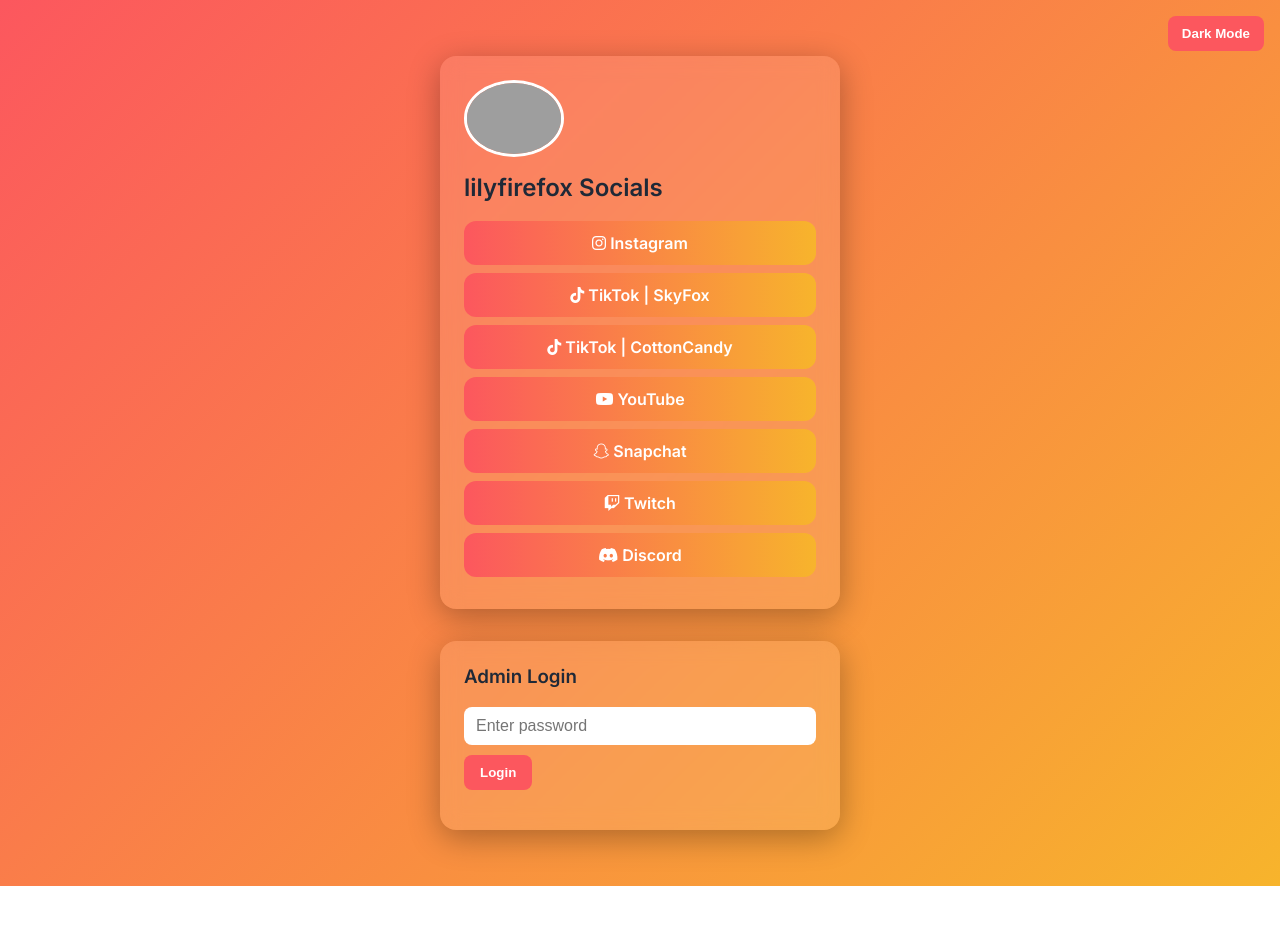
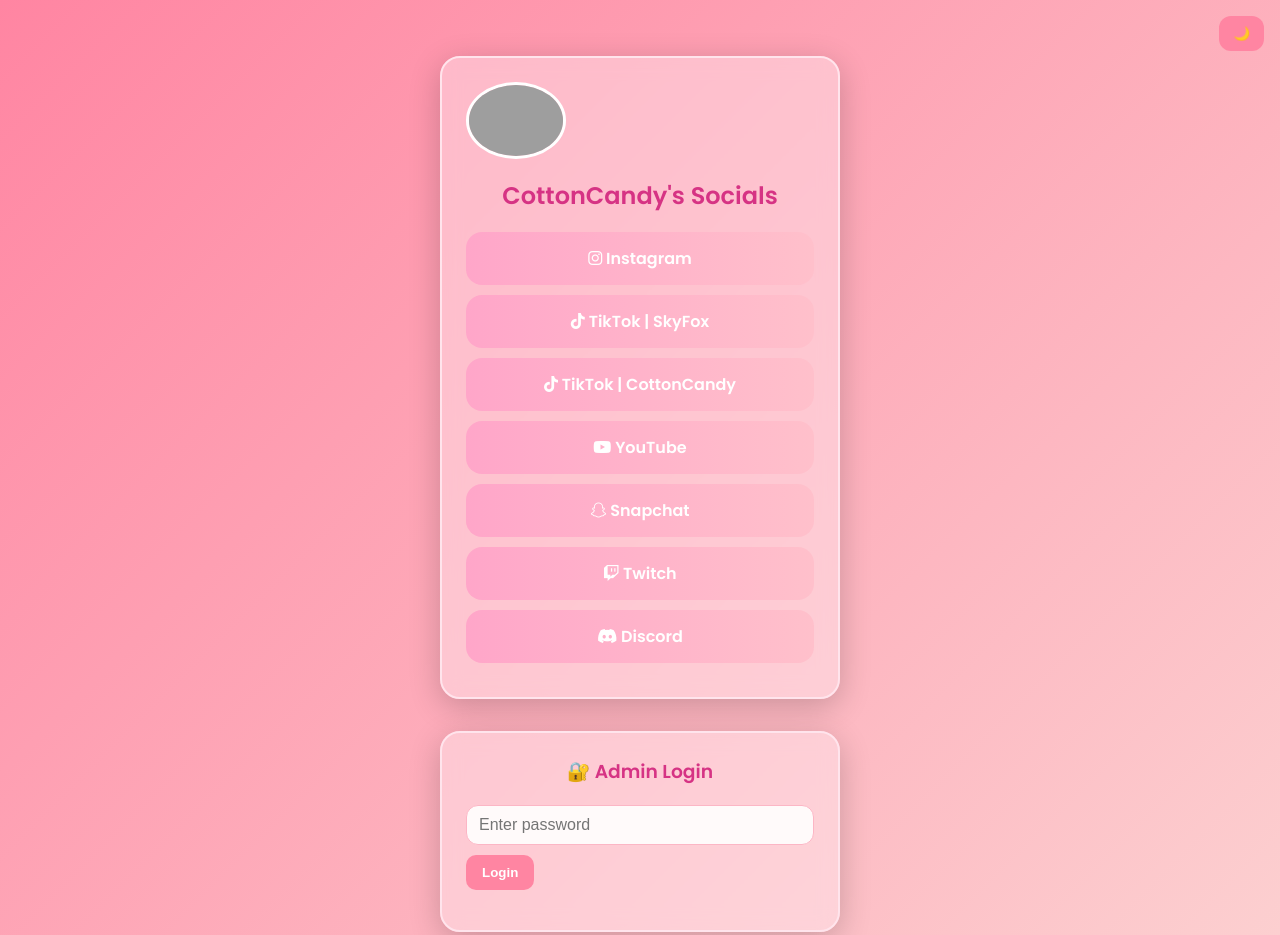
Before and after one commit to cottancandy2001/socials, a plain HTML site: page index.html in a window 1280 px wide. Shown: the top 935 px of the page. Before the commit the page ends 886 px from the top, so only its background shows below. Drawn offline with Linux system fonts and the light colour scheme; grey boxes are pictures that could not be loaded.

Commit message:
Update index.html

```diff
--- a/index.html
+++ b/index.html
@@ -2,27 +2,30 @@
 <html lang="en">
 <head>
   <meta charset="UTF-8" />
-  <meta name="viewport" content="width=device-width, initial-scale=1.0" />
-  <title>Modern Linktree Admin</title>
+  <meta name="viewport" content="width=device-width, initial-scale=1.0"/>
+  <title>🌸 CottonCandy Admin Panel 🌸</title>
   <link rel="stylesheet" href="https://cdnjs.cloudflare.com/ajax/libs/font-awesome/6.4.2/css/all.min.css" />
-  <link href="https://fonts.googleapis.com/css2?family=Inter:wght@400;600;700&display=swap" rel="stylesheet">
+  <link href="https://fonts.googleapis.com/css2?family=Inter:wght@400;600;700&family=Poppins:wght@400;600&display=swap" rel="stylesheet">
   <style>
     :root {
-      --primary: #fc575e;
-      --secondary: #f7b42c;
-      --bg-light: #f9fafb;
-      --bg-dark: #121212;
-      --text-light: #1f2937;
-      --text-dark: #e5e7eb;
-      --glass: rgba(255, 255, 255, 0.1);
+      --primary: #ff85a2;
+      --secondary: #fcd1d1;
+      --accent: #ffc0cb;
+      --bg-light: #fff0f5;
+      --bg-dark: #2a2a2a;
+      --text-light: #4b2e2e;
+      --text-dark: #fdfdfd;
+      --glass: rgba(255, 240, 245, 0.4);
     }
+
     * {
       box-sizing: border-box;
       transition: all 0.3s ease;
     }
+
     body {
       margin: 0;
-      font-family: 'Inter', sans-serif;
+      font-family: 'Poppins', sans-serif;
       background: linear-gradient(135deg, var(--primary), var(--secondary));
       min-height: 100vh;
       display: flex;
@@ -32,71 +35,85 @@
       padding: 40px 20px;
       color: var(--text-light);
     }
+
     .container {
       background: var(--glass);
       backdrop-filter: blur(10px);
-      border-radius: 16px;
+      border-radius: 20px;
       padding: 24px;
       width: 100%;
       max-width: 400px;
-      box-shadow: 0 8px 32px rgba(0, 0, 0, 0.3);
+      box-shadow: 0 8px 32px rgba(0, 0, 0, 0.2);
       margin: 16px 0;
+      border: 2px solid #ffe4ec;
     }
+
     h2, h3 {
       margin-top: 0;
       font-weight: 600;
+      color: #d63384;
+      text-align: center;
     }
+
     input[type="text"], input[type="url"], input[type="password"] {
       width: 100%;
       padding: 10px 12px;
-      border: none;
-      border-radius: 8px;
+      border: 1px solid #fcb6c5;
+      border-radius: 12px;
       margin-bottom: 10px;
       font-size: 16px;
+      background-color: #fffafa;
     }
+
     button {
       padding: 10px 16px;
       background: var(--primary);
       color: white;
       font-weight: 600;
       border: none;
-      border-radius: 8px;
+      border-radius: 10px;
       cursor: pointer;
     }
+
     button:hover {
-      background: var(--secondary);
-      color: #000;
+      background: var(--accent);
+      color: #222;
     }
+
     .link-btn {
       display: block;
       text-decoration: none;
       color: white;
-      background: linear-gradient(90deg, var(--primary), var(--secondary));
-      padding: 12px;
-      border-radius: 12px;
-      margin: 8px 0;
+      background: linear-gradient(90deg, #ffa6c9, #ffc0cb);
+      padding: 14px;
+      border-radius: 16px;
+      margin: 10px 0;
       font-weight: 600;
       text-align: center;
     }
+
     .link-row {
       display: flex;
       flex-wrap: wrap;
       gap: 6px;
-      background: rgba(255, 255, 255, 0.2);
+      background: rgba(255, 240, 245, 0.6);
       padding: 8px;
-      border-radius: 8px;
+      border-radius: 10px;
       margin-bottom: 10px;
     }
+
     .link-row input {
       flex: 1 1 100%;
     }
+
     .remove-btn {
       background: #e11d48;
       color: white;
       border: none;
       padding: 6px 10px;
-      border-radius: 6px;
+      border-radius: 8px;
     }
+
     #darkmode-toggle {
       position: fixed;
       top: 16px;
@@ -106,69 +123,75 @@
       color: white;
       font-weight: bold;
       border: none;
-      border-radius: 8px;
+      border-radius: 12px;
       cursor: pointer;
     }
+
     #darkmode-toggle:hover {
-      background: var(--secondary);
+      background: var(--accent);
       color: #000;
     }
+
     body.darkmode {
       background: var(--bg-dark);
       color: var(--text-dark);
     }
+
     body.darkmode .container {
-      background: rgba(40, 40, 40, 0.85);
+      background: rgba(80, 60, 80, 0.8);
     }
+
     body.darkmode .link-btn {
-      background: linear-gradient(90deg, #bb3750, #f7b42c);
+      background: linear-gradient(90deg, #b44b7f, #ffa6c9);
     }
+
     body.darkmode button {
-      background: #bb3750;
+      background: #c03975;
     }
+
     body.darkmode button:hover {
-      background: #f7b42c;
+      background: #ffb5d1;
       color: black;
     }
   </style>
 </head>
 <body>
-  <button id="darkmode-toggle">Dark Mode</button>
+  <button id="darkmode-toggle">🌙</button>
   <div class="container" id="main-container">
     <img id="avatar" src="" alt="Avatar" style="width:100px; border-radius:50%; border: 3px solid #fff; margin-bottom:12px;">
-    <h2 id="displayName"></h2>
+    <h2 id="displayName">💖</h2>
     <div id="links-container"></div>
   </div>
 
   <div class="container" id="admin-login">
-    <h3>Admin Login</h3>
+    <h3>🔐 Admin Login</h3>
     <input type="password" id="passwordInput" placeholder="Enter password" />
     <button onclick="checkPassword()">Login</button>
     <p id="loginStatus" style="color:#fca5a5;"></p>
   </div>
 
   <div class="container" id="admin-panel" style="display:none;">
-    <h3>Edit Profile</h3>
+    <h3>🎀 Edit Profile</h3>
     <input type="text" id="adminName" placeholder="Display Name" />
     <input type="url" id="adminAvatar" placeholder="Avatar URL" />
 
-    <h3>Links</h3>
+    <h3>🌐 Links</h3>
     <div id="links-editor"></div>
     <button onclick="addLink()">+ Add Link</button><br><br>
-    <button onclick="saveSettings()">Save Changes</button>
+    <button onclick="saveSettings()">💾 Save Changes</button>
   </div>
 
   <script>
     const ADMIN_PASSWORD = "Flash230421#";
     const defaultSettings = {
-      name: "lilyfirefox Socials",
+      name: "CottonCandy's Socials",
       avatar: "https://i.imgur.com/qfjJA5P.png",
       links: [
-        { label: "Instagram", url: "https://instagram.com/skyfoxofficial3994", icon: "fab fa-instagram" },
+        { label: "Instagram", url: "https://www.instagram.com/blue_stitch_girl_452/", icon: "fab fa-instagram" },
         { label: "TikTok | SkyFox", url: "https://tiktok.com/@skyfoxofficial3994", icon: "fab fa-tiktok" },
         { label: "TikTok | CottonCandy", url: "https://www.tiktok.com/@cottoncandy2421", icon: "fab fa-tiktok" },
         { label: "YouTube", url: "https://youtube.com/@skyfoxofficial3994", icon: "fab fa-youtube" },
-        { label: "Snapchat", url: "https://snapchat.com/add/mhawkins2321", icon: "fab fa-snapchat-ghost" },
+        { label: "Snapchat", url: "https://snapchat.com/add/amdespain19", icon: "fab fa-snapchat-ghost" },
         { label: "Twitch", url: "https://www.twitch.tv/lilyfoxfire", icon: "fab fa-twitch" },
         { label: "Discord", url: "https://discord.gg/b2Zxbeu4Hc", icon: "fab fa-discord" }
       ]
@@ -198,6 +221,7 @@
         editor.appendChild(row);
       });
     }
+
     function addLink() {
       const editor = document.getElementById("links-editor");
       const index = editor.children.length;
@@ -211,12 +235,14 @@
       `;
       editor.appendChild(row);
     }
+
     function removeLink(index) {
       const editor = document.getElementById("links-editor");
       if (editor.children[index]) {
         editor.removeChild(editor.children[index]);
       }
     }
+
     function saveSettings() {
       const name = document.getElementById("adminName").value.trim();
       const avatar = document.getElementById("adminAvatar").value.trim();
@@ -231,32 +257,36 @@
       const settings = { name, avatar, links };
       localStorage.setItem("socialSettings", JSON.stringify(settings));
       loadSettings();
-      alert("Settings saved!");
+      alert("✨ Settings saved!");
     }
+
     function checkPassword() {
       const pw = document.getElementById("passwordInput").value;
       if (pw === ADMIN_PASSWORD) {
         document.getElementById("admin-login").style.display = "none";
         document.getElementById("admin-panel").style.display = "block";
       } else {
-        document.getElementById("loginStatus").textContent = "Incorrect password.";
+        document.getElementById("loginStatus").textContent = "❌ Incorrect password.";
       }
     }
+
     const toggleBtn = document.getElementById("darkmode-toggle");
     if (localStorage.getItem("darkMode") === "enabled") {
       document.body.classList.add("darkmode");
-      toggleBtn.textContent = "Light Mode";
+      toggleBtn.textContent = "☀️";
     }
+
     toggleBtn.addEventListener("click", () => {
       document.body.classList.toggle("darkmode");
       if (document.body.classList.contains("darkmode")) {
         localStorage.setItem("darkMode", "enabled");
-        toggleBtn.textContent = "Light Mode";
+        toggleBtn.textContent = "☀️";
       } else {
         localStorage.setItem("darkMode", "disabled");
-        toggleBtn.textContent = "Dark Mode";
+        toggleBtn.textContent = "🌙";
       }
     });
+
     window.onload = loadSettings;
   </script>
 </body>
```
